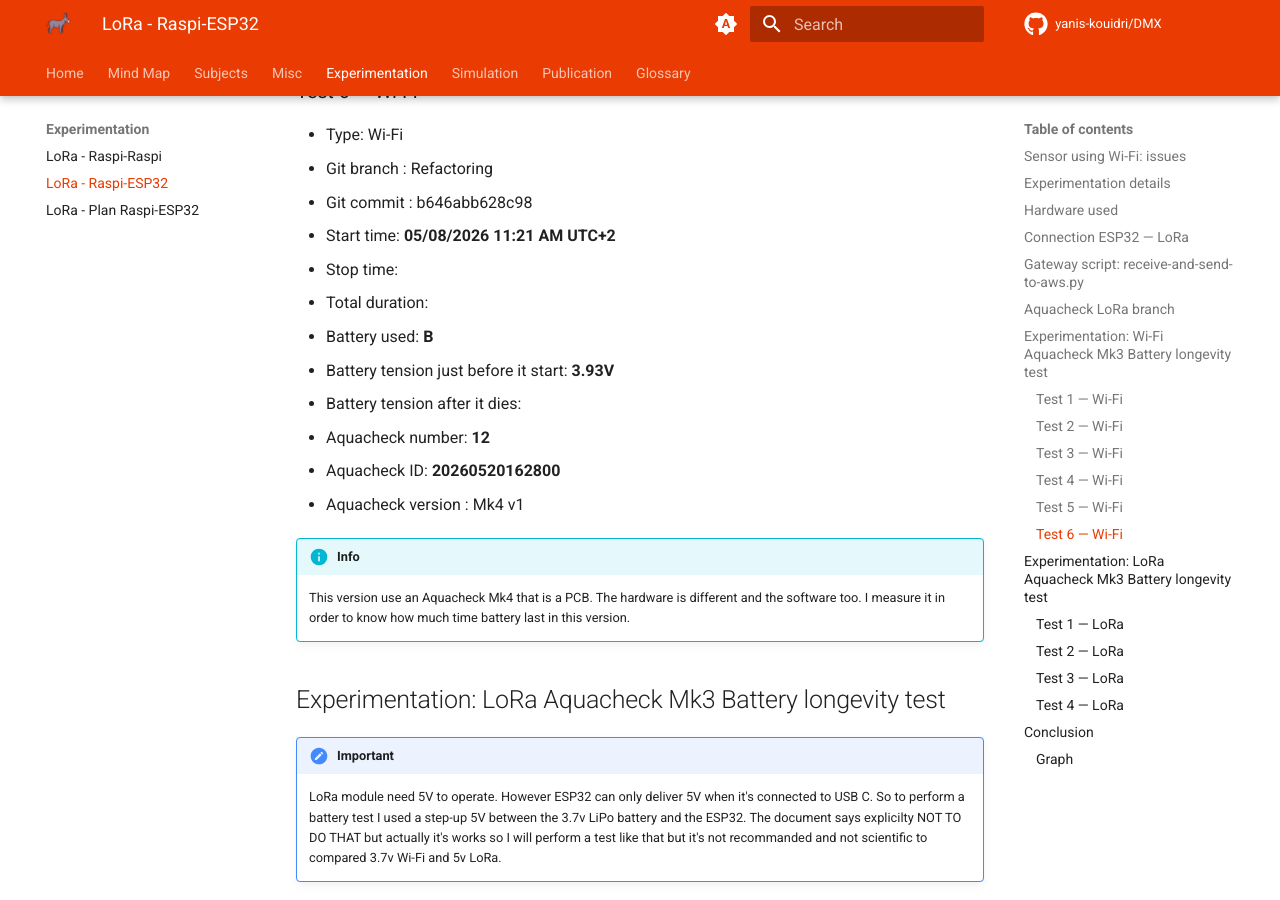
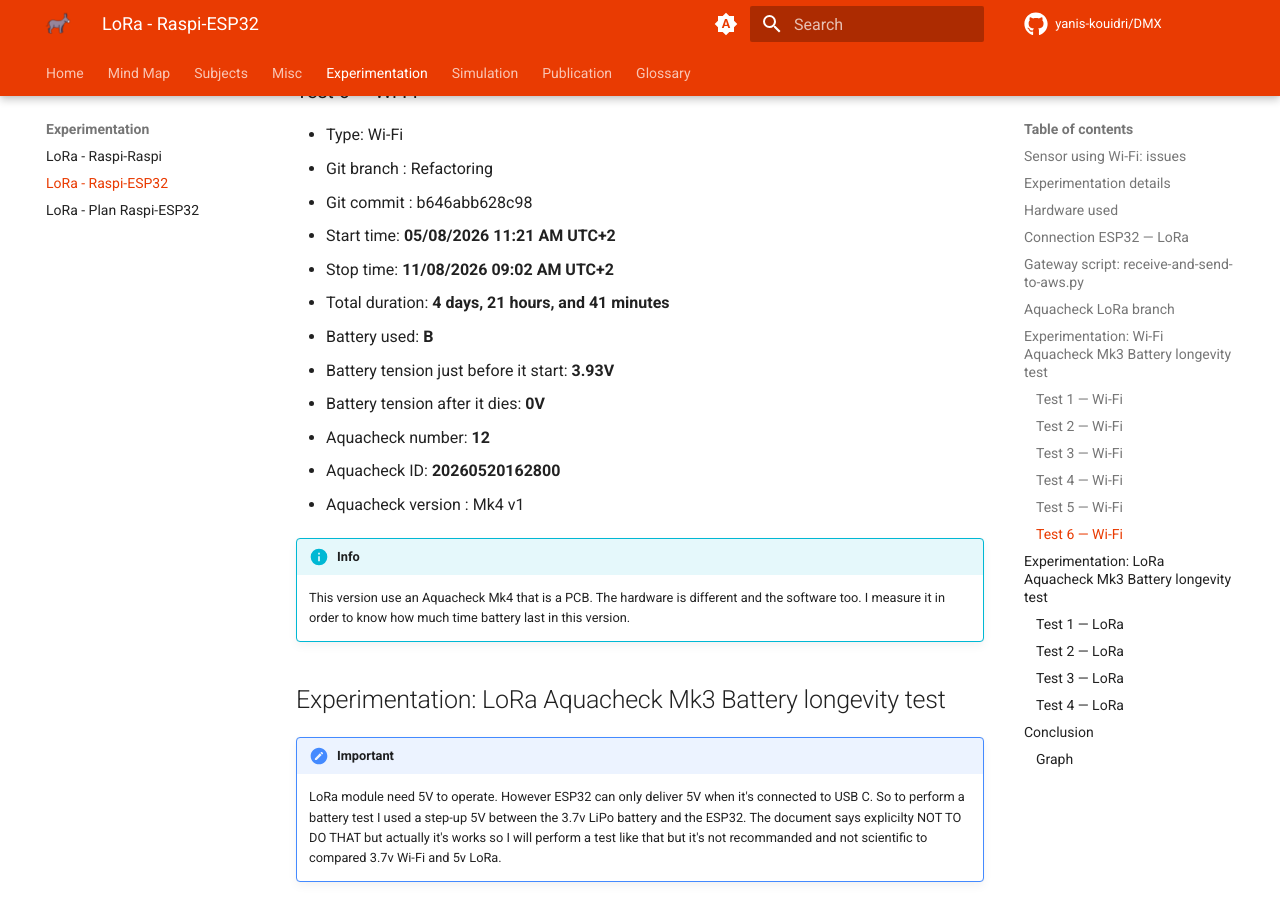
Before and after one commit to Yanis-Kouidri/DMX, an MkDocs documentation site: the page built from docs/experimentation/lora-raspi-esp32/lora-raspi-esp32.md, in a window 1280 px wide and 900 px high, scrolled down 8547 px. Built offline with MkDocs 1.6.1 and Material for MkDocs 9.7.7, drawn with Linux system fonts in a browser that asks for light colours; comment, search, counter and statistics services are not loaded.

Commit message:
docs: update test duration and battery status in LoRa experimentation documentation

```diff
--- a/docs/experimentation/lora-raspi-esp32/lora-raspi-esp32.md
+++ b/docs/experimentation/lora-raspi-esp32/lora-raspi-esp32.md
@@ -167,11 +167,11 @@
 - Git branch : Refactoring
 - Git commit : b646abb628c98
 - Start time: **05/08/2026 11:21 AM UTC+2**
-- Stop time:
-- Total duration:
+- Stop time: **11/08/2026 09:02 AM UTC+2**
+- Total duration: **4 days, 21 hours, and 41 minutes**
 - Battery used: **B**
 - Battery tension just before it start: **3.93V**
-- Battery tension after it dies:
+- Battery tension after it dies: **0V**
 - Aquacheck number: **12**
 - Aquacheck ID: **20260520162800**
 - Aquacheck version : Mk4 v1
```
